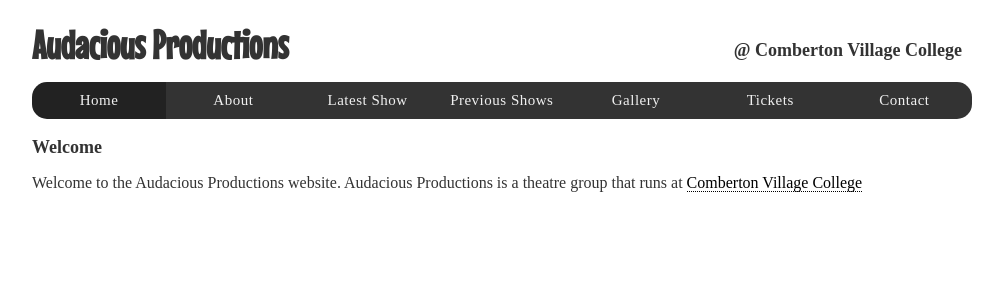
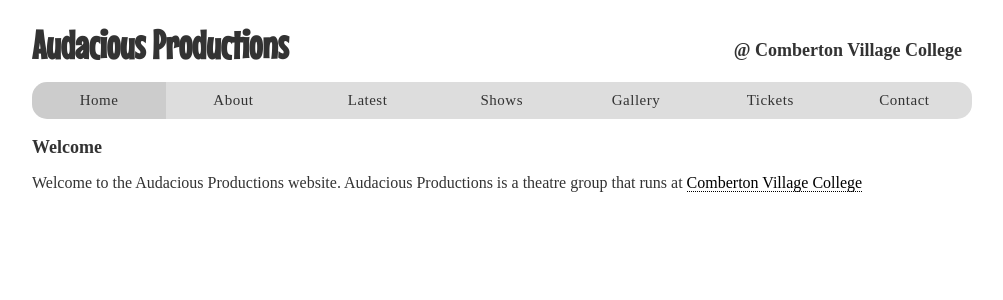
Before and after one commit to liamtclark/Audacious, a PHP site: page / in a window 1280 px wide. Shown: the top 300 px of the page, without its empty margins (138-1141 px from the left). Run offline with PHP 8.4, Linux system fonts and the light colour scheme.

Commit message:
Nav bar improvements

```diff
--- a/global.css
+++ b/global.css
@@ -57,7 +57,6 @@ nav {
 
 nav a {
 	padding: 10px 0;
-	color:#F0F0F0;
 	font-size:15px;
 	font-weight: 300;
 	letter-spacing: 0.5px;
@@ -66,7 +65,8 @@ nav a {
 	width:14.28%;
 	text-align: center;
 	margin-left: 0%;
-	background-color:#333;
+	background-color:#ddd;
+	color: #333;
 }
 
 nav a:first-of-type {
@@ -74,11 +74,11 @@ nav a:first-of-type {
 }
 
 nav a:hover {
-	background-color:#555;
+	background-color:#eee;
 }
 
 nav a.current {
-	background-color: #222;
+	background-color: #ccc;
 }
 
 nav a:first-of-type {
--- a/index.php
+++ b/index.php
@@ -13,8 +13,8 @@
 				<nav>
 					<a href="#" class="current">Home</a>
 					<a href="#">About</a>
-					<a href="#">Latest Show</a>
-					<a href="#">Previous Shows</a>
+					<a href="#">Latest</a>
+					<a href="#">Shows</a>
 					<a href="#">Gallery</a>
 					<a href="#">Tickets</a>
 					<a href="#">Contact</a>
```
